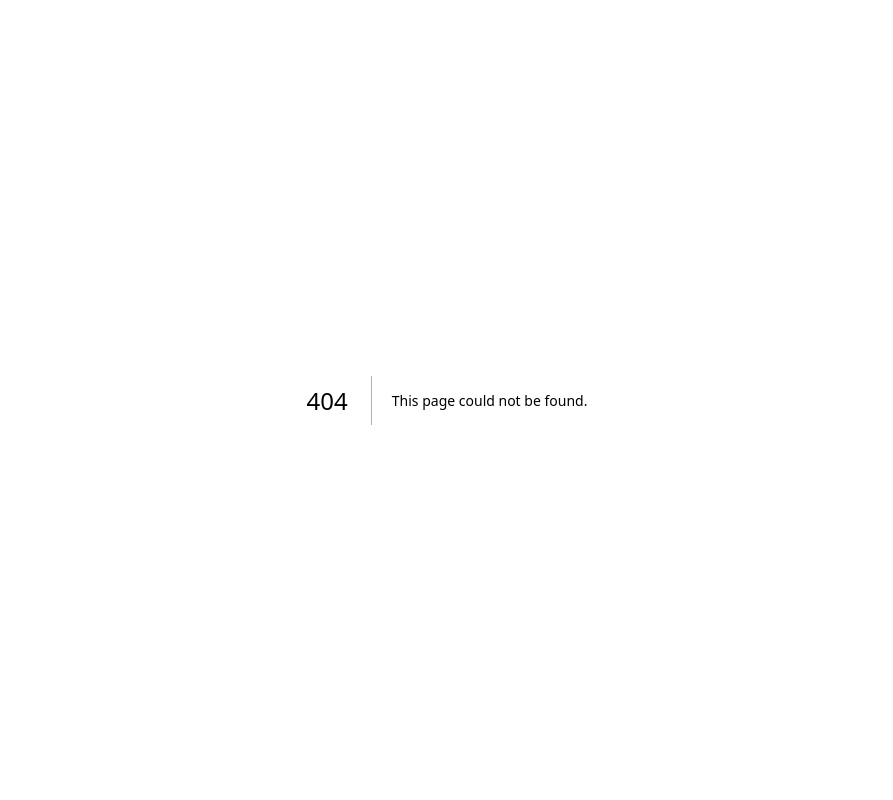
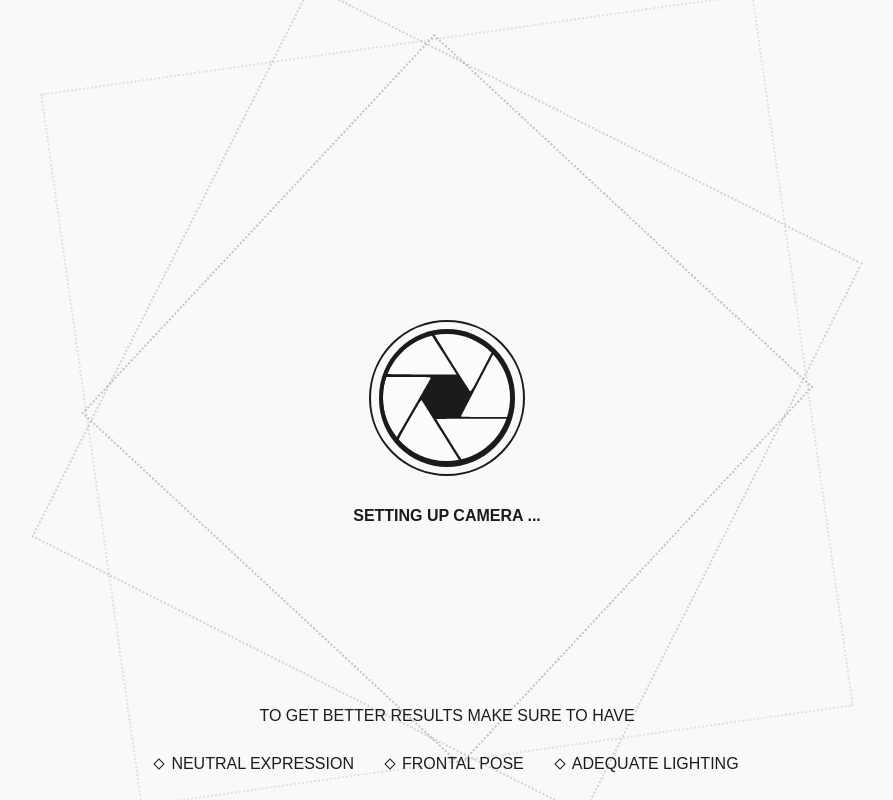
Before and after one commit to nbush71/Skinstric, a Next.js app: page /Camera in a window 1280 px wide. Before the commit this address had no page. Shown: the whole page, without its empty margins (193-1086 px from the left). Built offline with nearby package versions, Linux system fonts and the light colour scheme.

Commit message:
Result - Access to camera Allowed routed to /Camera / Summary / Camera page created

```diff
--- /dev/null
+++ b/app/Camera/page.tsx
@@ -0,0 +1,11 @@
+import Camera from "../../src/components/Camera";
+
+export default function Home() {
+  return (
+    <main className="relative flex h-dvh flex-col overflow-hidden bg-background">
+      <section className="relative min-h-0 flex-1 overflow-hidden">
+        <Camera />
+      </section>
+    </main>
+  );
+}
--- /dev/null
+++ b/src/components/Camera.js
@@ -0,0 +1,57 @@
+import Image from "next/image";
+import shutter from "../assets/shutter.svg";
+
+const Camera = () => {
+  return (
+    <div className="relative h-full w-full overflow-hidden text-brand-text-dark">
+      <div className="result-diamond-stage absolute left-1/2 top-1/2 flex aspect-square w-[min(94vw,90dvh,720px)] -translate-x-1/2 -translate-y-1/2 items-center justify-center">
+        <div aria-hidden="true" className="pointer-events-none absolute inset-0">
+          <div className="diamond diamond-outer" />
+          <div className="diamond diamond-middle" />
+          <div className="diamond diamond-inner" />
+        </div>
+        <div className="relative z-10 flex translate-y-6 flex-col items-center gap-7">
+          <div
+            role="img"
+            aria-label="Camera shutter"
+            className="flex size-[156px] items-center justify-center rounded-full border-2 border-brand-text-dark p-2"
+          >
+            <Image
+              src={shutter}
+              alt=""
+              loading="eager"
+              className="size-[138px] rounded-full border-4 bg-brand-bg-Buttons"
+            />
+          </div>
+          <p className="text-center text-[16px] font-semibold uppercase">
+            Setting up camera ...
+          </p>
+        </div>
+      </div>
+
+      <section
+        aria-label="Tips for better results"
+        className="absolute inset-x-4 bottom-6 flex flex-col items-center gap-6 text-center text-[16px] text-brand-text-dark"
+      >
+        <p className="font-medium uppercase">
+          To get better results make sure to have
+        </p>
+        <ul className="flex flex-wrap items-center justify-center gap-x-8 gap-y-3">
+          {["Neutral expression", "Frontal pose", "Adequate lighting"].map(
+            (tip) => (
+              <li key={tip} className="flex items-center gap-2 uppercase">
+                <span
+                  aria-hidden="true"
+                  className="size-2 rotate-45 border border-brand-text-dark"
+                />
+                {tip}
+              </li>
+            ),
+          )}
+        </ul>
+      </section>
+    </div>
+  );
+};
+
+export default Camera;
--- a/src/components/Result.js
+++ b/src/components/Result.js
@@ -266,10 +266,14 @@ const Result = () => {
               <button
                 type="button"
                 onClick={() => {
-                  const inputId =
-                    permissionPrompt === "camera" ? "camera-image" : "gallery-image";
+                  if (permissionPrompt === "camera") {
+                    setPermissionPrompt(null);
+                    router.push("/Camera");
+                    return;
+                  }
+
                   setPermissionPrompt(null);
-                  document.getElementById(inputId)?.click();
+                  document.getElementById("gallery-image")?.click();
                 }}
                 className="px-5 text-xs font-semibold transition-colors hover:bg-white/10"
               >
--- a/src/components/Summary.js
+++ b/src/components/Summary.js
@@ -59,13 +59,13 @@ const Summary = () => {
 
           {/** Age section */}
           <button className="flex min-h-20 cursor-pointer flex-col justify-between border-t bg-brand-bg-light p-2 text-brand-text-dark sm:p-3 md:min-h-24" onClick={() => setCategory("age")} >
-            <p className="text-base font-semibold">{picks.age?.age ?? topOf("age")}</p>
+            <p className="text-base font-semibold">{picks.age?.race ?? topOf("age")}</p>
             <div className="text-sm font-medium uppercase md:text-base">Age</div>
           </button>
 
           {/** Gender section */}
           <button className="flex min-h-20 cursor-pointer flex-col justify-between border-t bg-brand-bg-light p-2 text-brand-text-dark sm:p-3 md:min-h-24" onClick={() => setCategory("gender")}>
-            <p className="text-base font-semibold uppercase">{picks.gender?.gender ?? topOf("gender")}</p>
+            <p className="text-base font-semibold uppercase">{picks.gender?.race ?? topOf("gender")}</p>
             <div className="text-sm font-medium uppercase md:text-base">Sex</div>
           </button>
         </div>
```
